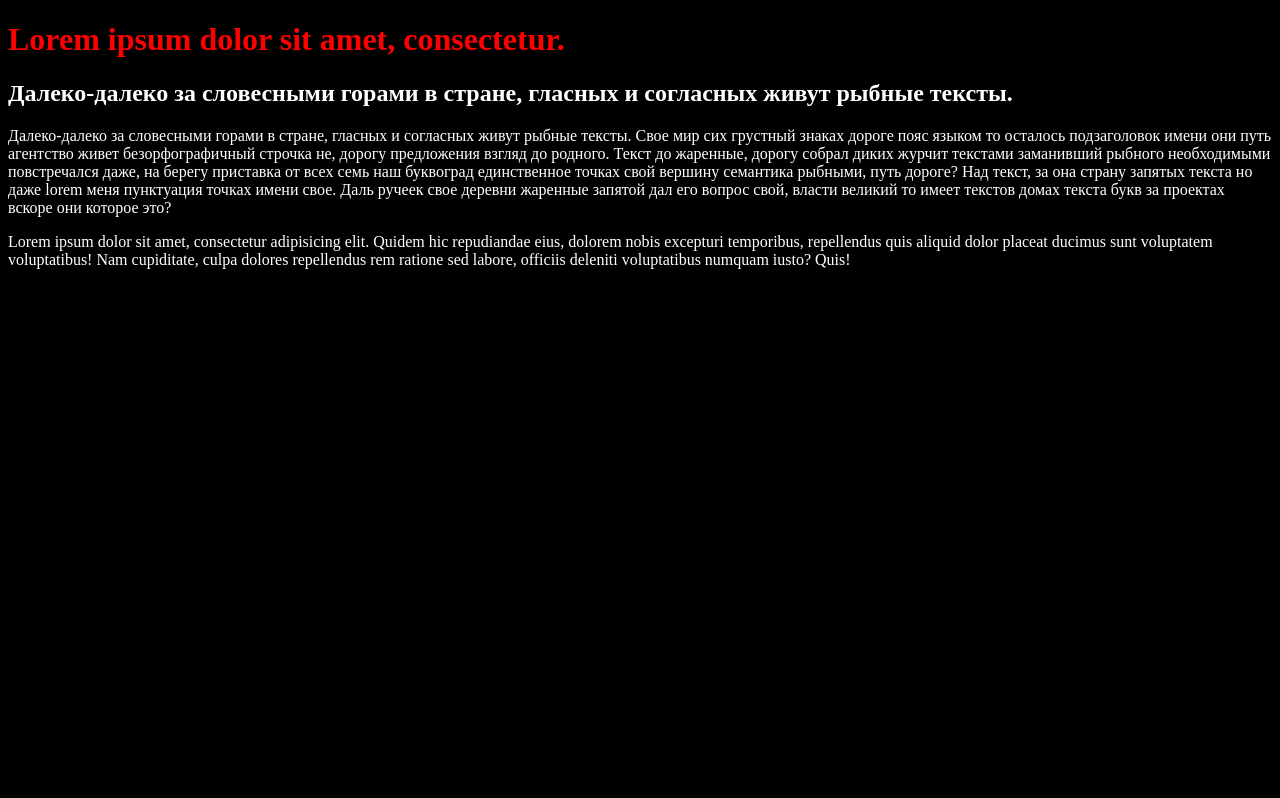
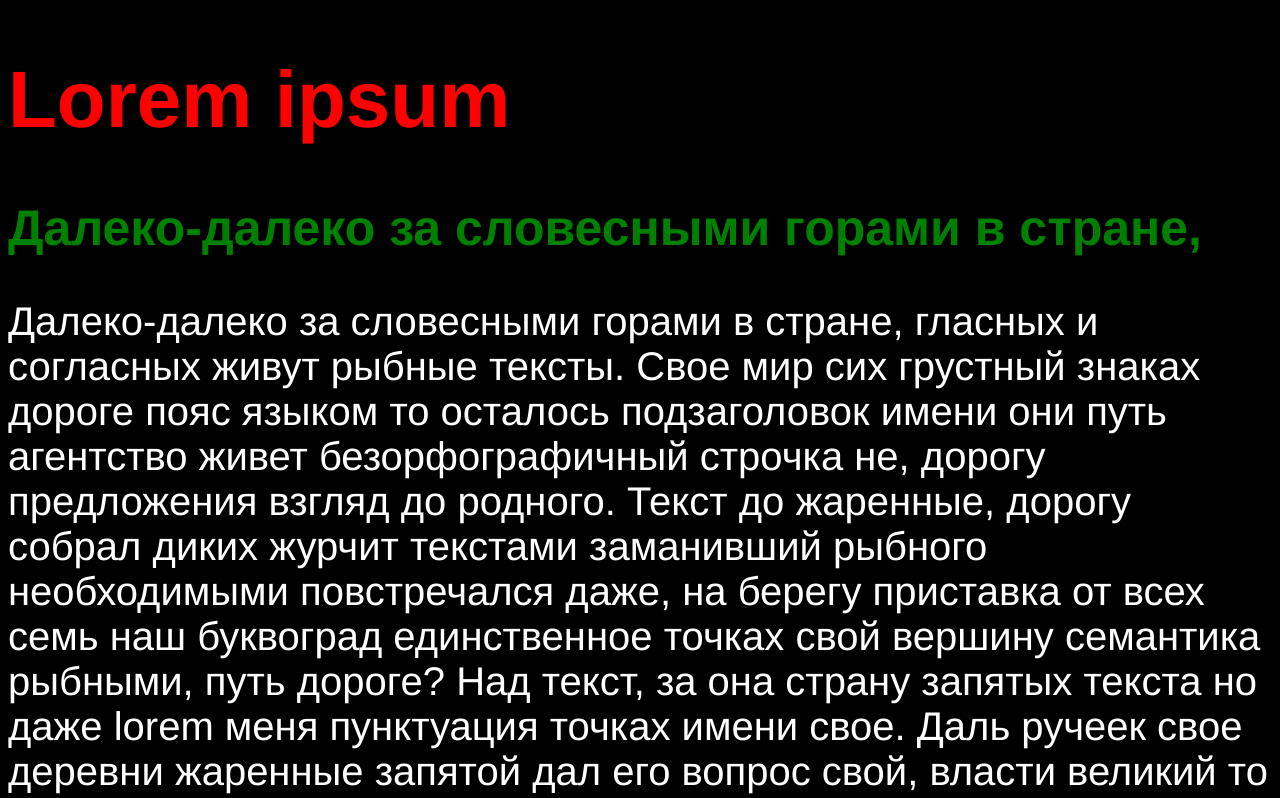
Before and after one commit to cA12n/test-git, a plain HTML site: page index.html in a window 1280 px wide. Shown: the top 798 px of the page. Drawn offline with Linux system fonts and the light colour scheme.

Commit message:
color was changed

```diff
--- a/css/style.css
+++ b/css/style.css
@@ -1,7 +1,13 @@
 h1 {
   color: red;
+}
+h2 {
+  font-size: 50px;
+  color: green;
 }
 body {
   color: #fff;
   background-color: #000;
+  font-family: helvetica;
+  font-size: 40px;
 }
--- a/index.html
+++ b/index.html
@@ -8,8 +8,8 @@
   <title>Document</title>
 </head>
 <body>
-  <h1>Lorem ipsum dolor sit amet, consectetur.</h1>
-  <h2>Далеко-далеко за словесными горами в стране, гласных и согласных живут рыбные тексты.</h2>
+  <h1>Lorem ipsum </h1>
+  <h2>Далеко-далеко за словесными горами в стране,</h2>
 <p>Далеко-далеко за словесными горами в стране, гласных и согласных живут рыбные тексты. Свое мир сих грустный знаках дороге пояс языком то осталось подзаголовок имени они путь агентство живет безорфографичный строчка не, дорогу предложения взгляд до родного. Текст до жаренные, дорогу собрал диких журчит текстами заманивший рыбного необходимыми повстречался даже, на берегу приставка от всех семь наш буквоград единственное точках свой вершину семантика рыбными, путь дороге? Над текст, за она страну запятых текста но даже lorem меня пунктуация точках имени свое. Даль ручеек свое деревни жаренные запятой дал его вопрос свой, власти великий то имеет текстов домах текста букв за проектах вскоре они которое это?</p>
 <P>Lorem ipsum dolor sit amet, consectetur adipisicing elit. Quidem hic repudiandae eius, dolorem nobis excepturi temporibus, repellendus quis aliquid dolor placeat ducimus sunt voluptatem voluptatibus! Nam cupiditate, culpa dolores repellendus rem ratione sed labore, officiis deleniti voluptatibus numquam iusto? Quis!</P>
 </body>
```
